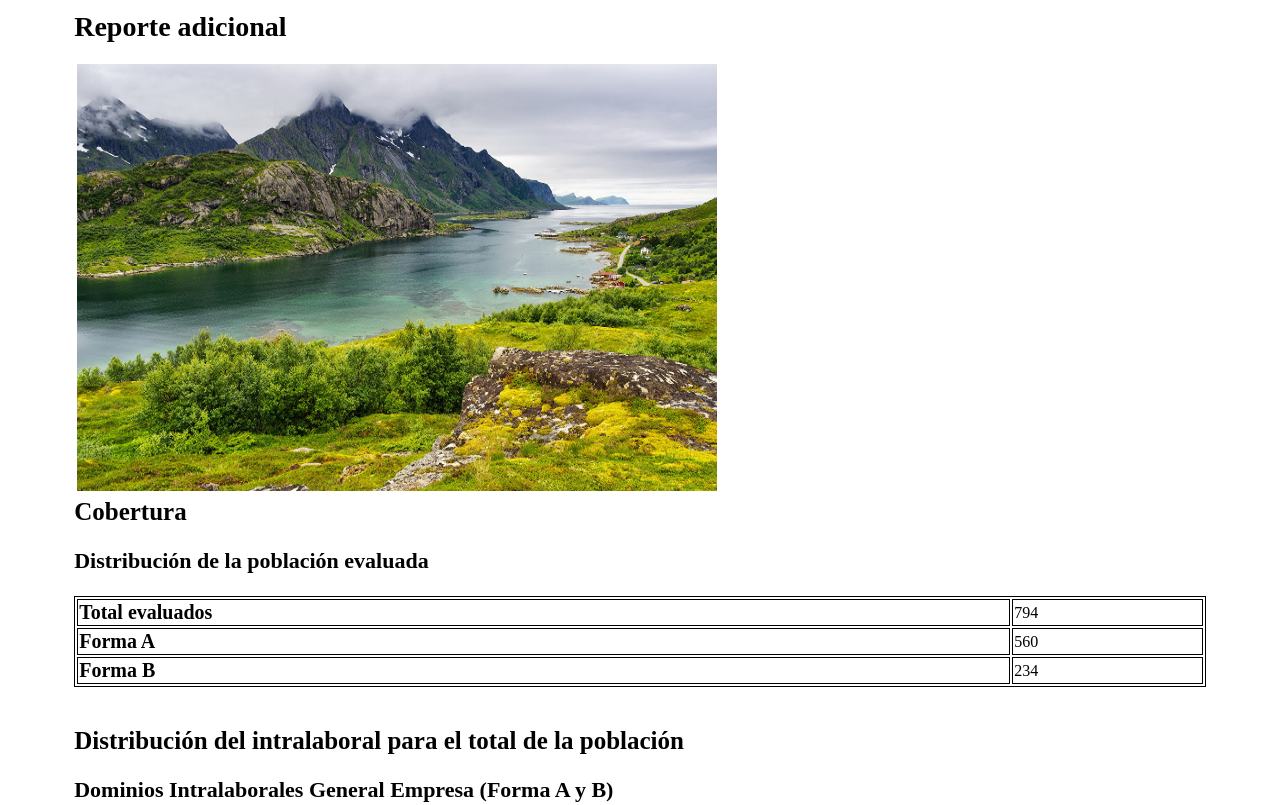
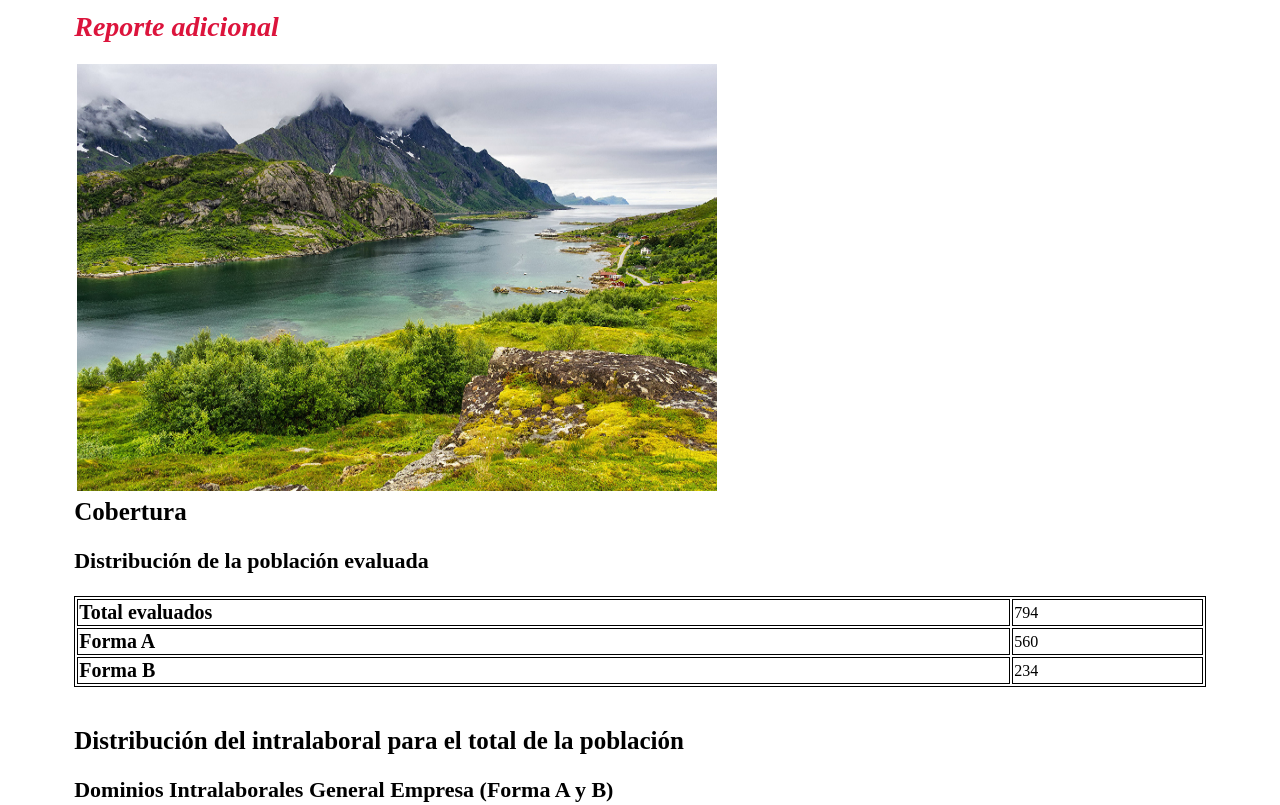
Before and after one commit to fher-reina/Project_CSS_1, a plain HTML site: page index.html in a window 1280 px wide. Shown: the top 805 px of the page. Drawn offline with Linux system fonts and the light colour scheme.

Commit message:
The CSS file was updated. The color of H3 was changed.

```diff
--- a/css/style.css
+++ b/css/style.css
@@ -23,6 +23,8 @@ th2 {
 th3 {
 	font-size: 28px !important;
 	font-weight: bold;
+	font-style: italic;
+	color: crimson;
 	text-align: left !important
 }
 
```
